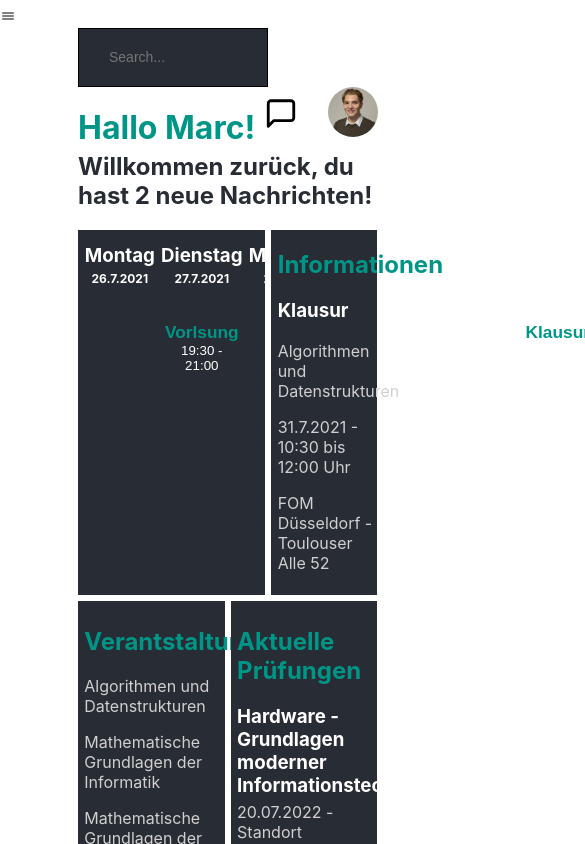
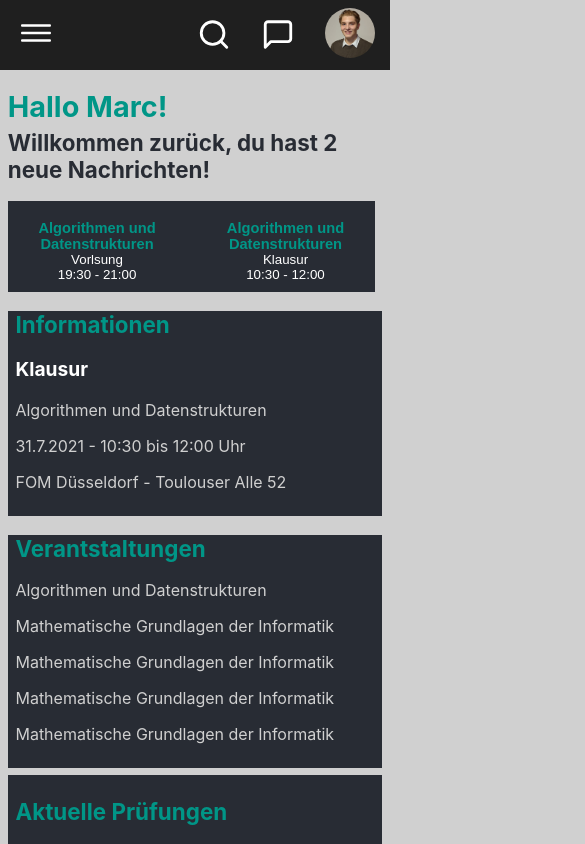
Before and after one commit to marcwiemann/onlinecampus-frontend, a React (Create React App) app: page / in a window 390 px wide. Shown: the top 844 px of the page, 585 px wide, since content can reach past the window. Built offline with nearby package versions, Linux system fonts and the light colour scheme.

Commit message:
Header responsive gemacht

```diff
--- a/src/App.js
+++ b/src/App.js
@@ -1,15 +1,19 @@
-import React from "react";
+import React,  {useState}  from "react";
 import { BrowserRouter as Router} from "react-router-dom";
 import { Header } from "./components/header";
 import {Sidebar} from "./components/sidebar";
 import {MainPage} from "./components/main";
 
 export default function App() {
+  const [activeBurger, setActiveBurger] = useState(true);
+  const showResponsiveNavigation = activeBurger === false? "resposiveDisplay" : "";
   return (
     <div className="bodyHome">
       <Router>
-      <Header />
-        <Sidebar />
+        <Header activeBurger={activeBurger}  onClick={() => {
+            setActiveBurger(!activeBurger);
+         }}/>
+        <Sidebar showResponsiveNavigation={showResponsiveNavigation}/>
         <MainPage />
       </Router>
     </div>
--- a/src/components/Accordion.js
+++ b/src/components/Accordion.js
@@ -5,9 +5,14 @@ export const Accordion = ({semesterModules})  => {
     const [activeIndex, setActiveIndex] = useState(1);
 
     const accoordionItems = semesterModules.map((item, index) => {
-      var secondColumn = 0;
-      if(activeIndex%2 == 0) secondColumn = activeIndex+1;
-      else secondColumn = activeIndex-1;
+      var secondColumn = -1;
+      /*Damit bei kleinen Geräten wie Handys nur ein Accordion gleichzeitig aufgeklappt wird, bei Tablets und co wird ein Grid erstellt */
+      if(window.innerWidth >600){
+        var secondColumn = 0;
+        if(activeIndex%2 == 0) secondColumn = activeIndex+1;
+        else secondColumn = activeIndex-1;
+      }
+
         const showDescription = index === activeIndex || secondColumn === index? "show-description" : "";
         const fontWeightBold = index === activeIndex || secondColumn === index ? "font-weight-bold" : "";
         const ariaExpanded = index === activeIndex || secondColumn === index? "true" : "false";
--- a/src/components/Calendar.js
+++ b/src/components/Calendar.js
@@ -4,6 +4,7 @@ import React, {useState} from 'react';
 export const Calendar = ({calendarItemsList}) => {
     const [activeIndex, setActiveIndex] = useState(1);
 
+    /*Wochentage auf Deutsch werden erstellt und mit Datum zurückgegeben */
     function getWeekDates (date){
         const currentDate = new Date();
         var locale = "de-DE";
@@ -24,6 +25,7 @@ export const Calendar = ({calendarItemsList}) => {
       const currentDate = new Date();
       var first = currentDate.getDate() - currentDate.getDay()+1;
       var weekList = getWeekDates(first);
+      /*Datum und Wochentage in Th gemappt und zurückgegeben */
       var thList = weekList.map((item, index) => {
         return (<th><h3 className="tag">{item.weekDay}</h3><span className="Datum">{item.stringDate}</span></th>);
       });
@@ -39,16 +41,16 @@ export const Calendar = ({calendarItemsList}) => {
       ];
 
       calendarItemsList.forEach((item, index) => {
+          const active = index === activeIndex ? "active" : "";
           calendarItems[item.day-1] = (
           <td><button onClick={() => {
             setActiveIndex(index);
-          }} id={`calendarEintrag_${index}`} className="calendarEintrag">
+          }} id={`calendarEintrag_${index}`} className={`calendarEintrag ${active}`}>
               <span className="calendarEintragArt">{item.art}</span><br/>
               <span className="calendarEintragZeit">{item.startUhrzeit} - {item.endUhrzeit}</span></button></td>);
       });
 
-      return(
-        <div className="top">
+      var calendarTable = (
         <div className="calendar box">
         <table>
           <tr className="trHeader">
@@ -58,7 +60,38 @@ export const Calendar = ({calendarItemsList}) => {
               {calendarItems}
           </tr>
         </table>
-      </div>
+        </div>
+
+      );
+      var calendar = calendarTable;
+      var responsiveCalendarItems ="";
+      if(window.innerWidth <701){
+
+        responsiveCalendarItems = calendarItemsList.map((item, index) => {
+          console.log("Hier ist ein neues Item " + item.module)
+          const active = index === activeIndex ? "active" : "";
+          return(
+            <button onClick={() => {
+              setActiveIndex(index);
+            }} id={`calendarEintrag_${index}`} className={`responsiveCalendarEintrag ${active}`}>
+                <span className="calendarEintragModule">{item.module}</span><br/>
+                <span className="calendarEintragArt">{item.art}</span><br/>
+                <span className="calendarEintragZeit">{item.startUhrzeit} - {item.endUhrzeit}</span></button>
+          );
+        });
+        calendar = (
+          <div className="calendarResponsive box">
+            {responsiveCalendarItems}
+          </div>
+        );
+      }
+
+
+
+      return(
+        <div className="top">
+
+        {calendar}
       <div className="calendar_information box">
           <h2>Informationen</h2>
           <h3>{calendarItemsList[activeIndex].art}</h3>
--- a/src/components/header.js
+++ b/src/components/header.js
@@ -1,20 +1,29 @@
+import React, {useState} from 'react';
 import { Link } from "react-router-dom";
 import {FiMessageSquare} from "react-icons/fi";
 import {IoIosMenu} from "react-icons/io";
+import {IoCloseOutline} from "react-icons/io5";
+import {FiSearch} from "react-icons/fi";
 import profilePic from "./../images/titlebild_marc.jpg"
 
+
 //Header komponente -> Suchleiste, Nachrichten und Profilbild werden angezeigt.
-export const Header = () => {
+export const Header = ({onClick, activeBurger}) => {
+
+   const burger = activeBurger===true ? <IoIosMenu/> : <IoCloseOutline/>;
+
    return(
-<div className="Header">
+   <div className="Header">
       <div className="burgerMenu">
-         <IoIosMenu/>
+         <button onClick={onClick}>{burger}</button>
+
       </div>
-        <input type="text" className="searchbar" placeholder="Search..."/>
-        <div className="HeaderProfile">
-                <FiMessageSquare />
+      <input type="text" className="searchbar" placeholder="Search..."/>
+      <div className="HeaderProfile">
+               <FiSearch className="searchIcon"/>
+               <FiMessageSquare />
                <Link to="/profile"><img src={profilePic} alt="text"/></Link>
-        </div>
+      </div>
     </div>
    ) ;
 }
--- a/src/components/sidebar.js
+++ b/src/components/sidebar.js
@@ -4,21 +4,21 @@ import {katNav,persNav} from "./../list/routing-list";
 import logo from "./../images/fom-logo.svg";
 
 //Sidebar Komponente -> Routing zwischen verschieden Seiten wird hier durchgefuehrt
-export const Sidebar = () =>  {
+export const Sidebar = ({showResponsiveNavigation}) =>  {
     return (
-        <div className="nav">
+        <div className={`nav ${showResponsiveNavigation}`}>
           <img src={logo} alt="text" className="navlogo"></img>
           <h2>Online Campus</h2>
           <div className="navDiv">
             <h3>Persönliches</h3>
             {persNav.map((navItem, index) => (
-              <NavLink exact activeStyle={{color: 'var(--fomgruen)', fontWeight:"bold"}} to={navItem.to} key={index}>{navItem.name} </NavLink>
+              <NavLink exact activeStyle={{color: 'var(--fomgruen)', fontWeight:"bold"}} to={navItem.to} key={index}>{navItem.icon} {navItem.name} </NavLink>
             ))}
           </div>
           <div className="navDiv">
             <h3>Kategorie</h3>
             {katNav.map((navItem, index) => (
-              <NavLink exact activeStyle={{color: 'var(--fomgruen)'}} to={navItem.to} key={index}>{navItem.name} </NavLink>
+              <NavLink exact activeStyle={{color: 'var(--fomgruen)', fontWeight:"bold"}} to={navItem.to} key={index}>{navItem.icon} {navItem.name} </NavLink>
             ))}
           </div>
           <DarkmodeSwitch />
--- a/src/index.css
+++ b/src/index.css
@@ -8,7 +8,7 @@
 }
 
 body {
-  background-color: white;
+  background-color: var(--fontGrey);
   margin: 0;
   font-family: -apple-system, BlinkMacSystemFont, 'Segoe UI', 'Roboto', 'Oxygen',
     'Ubuntu', 'Cantarell', 'Fira Sans', 'Droid Sans', 'Helvetica Neue',
@@ -65,8 +65,11 @@ img.navlogo {
 .navDiv h3 {
   color: var(--fomgruen);
 }
+.navDiv svg {
+  padding-right: 10px;
+}
 .nav a {
-  padding: 8px 8px 8px 32px;
+  padding: 8px 8px 8px 16px;
   text-decoration: none;
   font-size: 16px;
   color:white;
@@ -154,8 +157,11 @@ input.searchbar {
   background-color: var(--sidebarColor);
   color: white;
   font-size: 14px;
-  margin-left: 20%;
+  margin-left: 22%;
   border-color: black;
+}
+.searchIcon{
+  display: none;
 }
 .Header {
   padding-top: 2%;
@@ -181,7 +187,7 @@ input.searchbar {
 
 /*Main Page*/
 .mainPage {
-  margin-left: 20%;
+  margin-left: 22%;
 }
 .box {
   color: white;
@@ -207,7 +213,6 @@ h1.homepage_title {
 .calendar table {
   width: 100%;
   padding: 2%;
-  padding-top: 5%;
 }
 span.Datum {
   font-size: 12px;
@@ -241,10 +246,16 @@ button.calendarEintrag {
   width: 32%;
   padding: 0 0 2% 2%;
 }
+
+.calendarEintrag.active {
+  background: var(--fontGrey);
+  color:var(--sidebarColor);
+  padding: 15px;
+}
+
 /*Veranstaltungen*/
 .veranstaltungen {
   margin-top: 2%;
-  padding-top: 2%;
   padding-left: 2%;
   width: 45%;
   padding-bottom: 2%;
@@ -252,7 +263,6 @@ button.calendarEintrag {
 /*ExamBox Homepage*/
 .homepage .klausurenKomponente {
   margin-top: 2%;
-  padding-top: 2%;
   padding-left: 2%;
   width: 45%;
   padding-bottom: 2%;
@@ -395,7 +405,7 @@ p.aboutList svg {
 .accordion {
   margin-top: 2%;
   margin-right: var(--box100MarginRight);
-  padding-top: 2%;
+  padding-top: 1%;
   padding-left: 2%;
   padding-bottom: 2%;
 }
@@ -453,10 +463,144 @@ button.semester-button svg {
 
 /*Responsive*/
 
-/*Burger Menu*/
+/*Calendar volle Breite*/
+@media only screen and (max-width: 1500px) {
+  .homepage .top{
+    display:block;
+  }
+  .calendar, .calendar_information{
+    width: 94%;
+    padding: 0 0 2% 2%;
+    margin-left: 0px;
+  }
+}
 @media only screen and (max-width: 1024px) {
+  /*Header*/
+  .Header {
+    padding: 2%;
+    display: flex;
+    background: var(--backgroundBlack);
+  }
   .burgerMenu{
     display:block;
+    width: 10%;
   }
-  .nav{display:none;}
+  .burgerMenu button {
+    background: none;
+    border: none;
+    margin-top: 10%;
 }
+  .burgerMenu svg {
+    font-size: 40px;
+    margin-left: 5%;
+    color: white;
+  }
+  input.searchbar{
+    margin-left: 0;
+    width: 58%;
+    padding: 0;
+    padding-left: 2%;
+  }
+  .HeaderProfile {
+    color: white;
+    margin-left: auto;
+    margin-right: 2%;
+  }
+  .nav {
+    display: none;
+    position: absolute;
+    height: unset;
+    width: 100%;
+    max-width: 100%;
+    margin-top: 11%;
+    background: #282c34;
+    overflow: hidden;
+    grid-template-columns: repeat(2, 1fr);
+  }
+  .nav.resposiveDisplay {
+    display: grid;
+}
+  .nav img, .nav h2{
+    display: none;
+  }
+  .navDiv:last-child {
+    display: none;
+}
+
+  /*Main Page*/
+  .mainPage {
+    margin-left: 2%;
+  }
+  .mainPage .box{
+    width: 96%;
+    display:block;
+    margin-left: 0px;
+    margin-right: 0px;
+  }
+  .top, .middle{
+    display:block;
+  }
+
+  /*Klausurenkomponente*/
+  .klausurenKomponente{
+    float:unset;
+    padding-top: 2%;
+    margin-top: 2%;
+    padding-top: 1%;
+  }
+  .semester_modules_desc li p {
+    display: table-row;
+  }
+  p.accordion_note {
+      float: unset;
+      margin: 0;
+  }
+  /*responsive Calendar*/
+  .calendarResponsive.box {
+    display: grid;
+    grid-template-columns: repeat(2, 1fr);
+    gap: 10px;
+  }
+
+}
+
+@media only screen and (max-width: 700px) {
+  .responsiveCalendarEintrag {
+    padding: 10px;
+    background: none;
+    border: none;
+    color: white;
+    margin-top: 5%;
+  }
+  .calendarEintragModule {
+    font-size: 1.1em;
+    font-weight: bold;
+    color: var(--fomgruen);
+  }
+  span.calendarEintragArt {
+    font-size: 1em;
+    font-weight: normal;
+    color: white;
+}
+}
+@media only screen and (max-width: 600px) {
+  .semester_list {
+    display: block;
+  }
+  .searchIcon{
+    display: inline;
+  }
+  input.searchbar{
+    display: none;
+  }
+  h1 {
+    font-size: 1.8em;
+  }
+  h2{
+    font-size: 1.4em;
+  }
+  h3{
+    font-size: 1.2em;
+  }
+
+}
--- a/src/pages/studienbuch.js
+++ b/src/pages/studienbuch.js
@@ -1,5 +1,6 @@
 import { Accordion  } from "../components/Accordion";
 import { ExamBox  } from "../components/ExamBox";
+
 const semesterModules = [
   {
     semester: "WS 2019",
```
Also changed, not shown: src/list/routing-list.js (+20 -1 lines).
